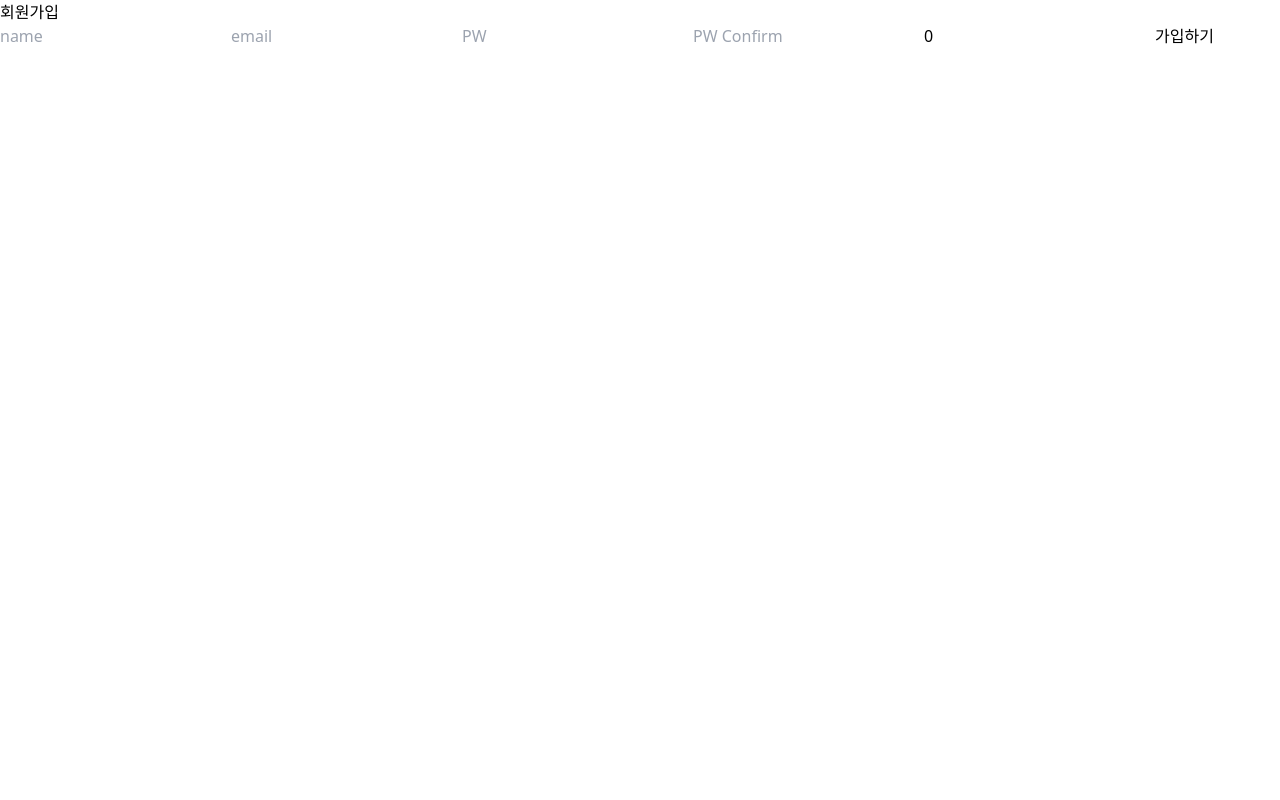
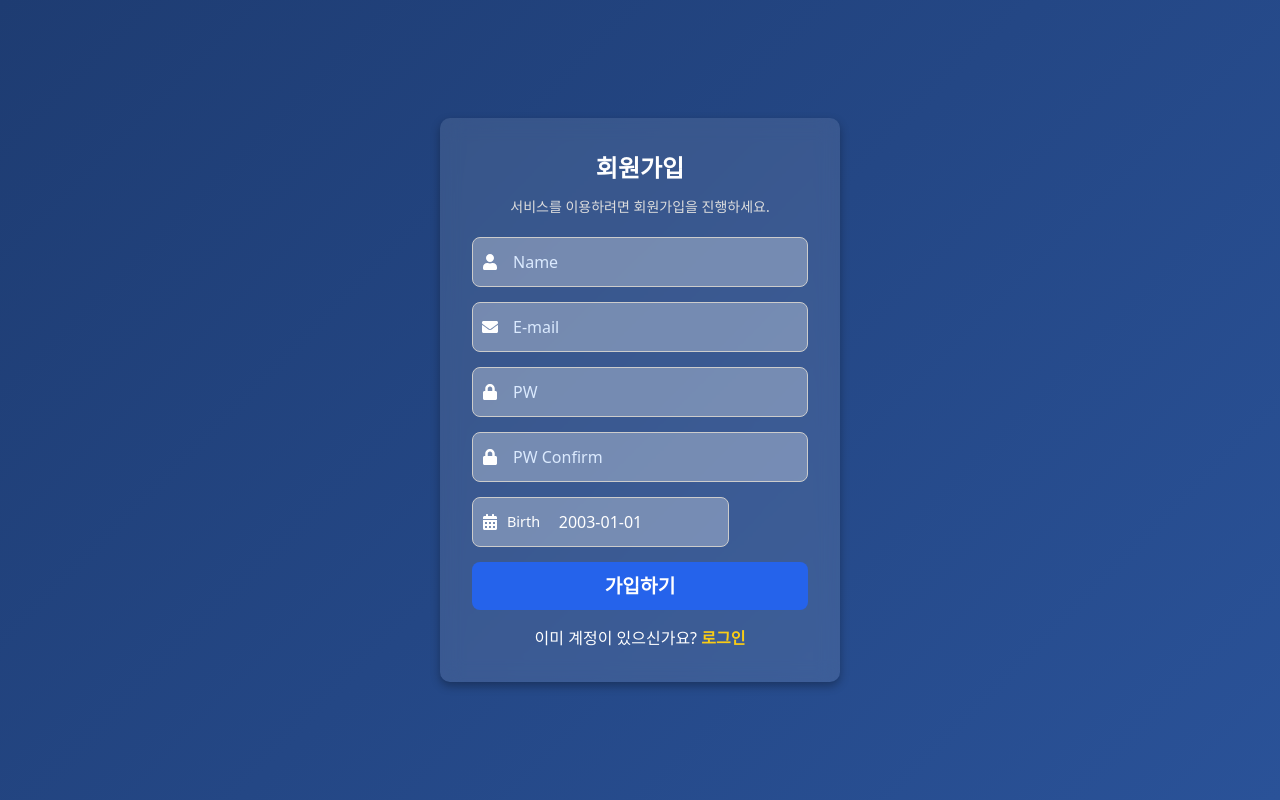
Before and after one commit to codeOccluter/atlas-tsproject, a Next.js app: page /auth/register in a window 1280 px wide. Built offline with nearby package versions, Linux system fonts and the light colour scheme.

Commit message:
2025.02.07 회원가입 UI/UX 수정 및 고도화 진행 중

```diff
--- a/app/login/page.tsx
+++ b/app/auth/login/page.tsx
@@ -2,7 +2,7 @@
 
 import { useState } from "react"
 import { useRouter } from "next/navigation"
-import "@/css/login/page.css"
+import "@/css/app/auth/login.css"
 
 export default function Login() {
 
--- a/app/auth/register/page.tsx
+++ b/app/auth/register/page.tsx
@@ -2,6 +2,10 @@
 
 import { useState } from "react"
 import { useRouter } from "next/navigation"
+import Link from "next/link"
+import "@/css/app/auth/register.css"
+import { FaEnvelope, FaUser, FaLock, FaCalendarAlt } from "react-icons/fa"
+import CustomCalendar from "@/components/auth/register/CustomCalendar"
 
 const Register = () => {
 
@@ -12,7 +16,7 @@ const Register = () => {
         name: "",
         password: "",
         confirmPassword: "",
-        age: 0,
+        age: new Date(2003, 0, 1),
         bio: "",
         posts: []
     })
@@ -21,6 +25,10 @@ const Register = () => {
 
     const handleChange = (e: React.ChangeEvent<HTMLInputElement>) => {
         setForm({ ...form, [e.target.name]: e.target.value })
+    }
+
+    const handleDateChange = (date: Date) => {
+        setForm({ ...form, age: date })
     }
 
     const handleSubmit = async (e: React.FormEvent) => {
@@ -53,46 +61,73 @@ const Register = () => {
 
     return (
         <div className="register-container">
-            <form onSubmit={handleSubmit} className="register-form">
-                <h2>회원가입</h2>
-                {error && <p className="error">{error}</p>}
+            <div className="register-box">
+                <h2 className="register-title">회원가입</h2>
+                <p className="register-subtitle">서비스를 이용하려면 회원가입을 진행하세요.</p>
+
+                <form className="register-form" onSubmit={handleSubmit}>
+                    <div className="input-group">
+                        <FaUser className="input-icon"/>
                         <input
                             type="text"
+                            className="register-input"
+                            placeholder="Name"
                             name="name"
-                    placeholder="name"
                             value={form.name}
                             onChange={handleChange}
                             required/>
+                    </div>
+                    <div className="input-group">
+                        <FaEnvelope className="input-icon"/>
                         <input
                             type="email"
+                            className="register-input"
+                            placeholder="E-mail"
                             name="email"
-                    placeholder="email"
                             value={form.email}
                             onChange={handleChange}
                             required/>
+                    </div>
+                    <div className="input-group">
+                        <FaLock className="input-icon"/>
                         <input
                             type="password"
+                            className="register-input"
+                            placeholder="PW"
                             name="password"
-                    placeholder="PW"
                             value={form.password}
                             onChange={handleChange}
                             required/>
+                    </div>
+                    <div className="input-group">
+                        <FaLock className="input-icon"/>
                         <input
                             type="password"
+                            className="register-input"
+                            placeholder="PW Confirm"
                             name="confirmPassword"
-                    placeholder="PW Confirm"
                             value={form.confirmPassword}
                             onChange={handleChange}
                             required/>
-                <input
-                    type="number"
-                    name="age"
-                    placeholder="age"
-                    value={form.age}
-                    onChange={handleChange}
-                    required/>
-                <button type="submit">가입하기</button>
+                    </div>
+                    <div className="input-group">
+                        <FaCalendarAlt className="input-icon"/>
+                        <span className="birth-text">Birth</span>
+                        <CustomCalendar
+                            selectedDate={form.age}
+                            onChange={handleDateChange}
+                        />
+                    </div>
+
+                    <button
+                        type="submit"
+                        className="register-button"
+                    >가입하기</button>
                 </form>
+
+                <p className="register-login-text"
+                >이미 계정이 있으신가요? <Link href="/auth/login" className="register-login-link">로그인</Link></p>
+            </div>
         </div>
     )
 }
--- a/app/posts/page.tsx
+++ b/app/posts/page.tsx
@@ -1,11 +1,10 @@
 "use client"
 
 import { useEffect, useState } from "react"
-<<<<<<< HEAD
+
 import "@/css/posts/index.css"
-=======
 import "@/css/posts/page.css"
->>>>>>> 66d2b0d (2 번째, commit (auth, jwt, cookies 등) 인증 적용)
+
 
 type Post = {
     _id: string,
--- /dev/null
+++ b/components/auth/register/CustomCalendar.tsx
@@ -0,0 +1,41 @@
+"use client"
+
+import { useState } from "react"
+import DatePicker from "react-datepicker"
+import "react-datepicker/dist/react-datepicker.css"
+import "@/css/components/auth/register/custom-calendar.css"
+
+
+interface CustomCalendarProps {
+    selectedDate: Date
+    onChange: (date: Date) => void
+}
+
+const CustomCalendar: React.FC<CustomCalendarProps> = ({ selectedDate, onChange }) => {
+
+    const [date, setDate] = useState(selectedDate || new Date(2003, 0, 1))
+
+    const handleChange = (newDate: Date) => {
+
+        setDate(newDate)
+        onChange(newDate)
+    }
+
+    return (
+        <div className="date-container">
+            <DatePicker
+                selected={selectedDate}
+                onChange={handleChange}
+                dateFormat="YYYY-MM-DD"
+                showYearDropdown
+                showMonthDropdown
+                scrollableYearDropdown
+                minDate={new Date(1900, 0, 1)}
+                maxDate={new Date()}
+                className="custom-datepicker"
+            />
+        </div>
+    )
+}
+
+export default CustomCalendar
--- /dev/null
+++ b/css/app/auth/register.css
@@ -0,0 +1,126 @@
+.register-container {
+    display: flex;
+    justify-content: center;
+    align-items: center;
+    height: 100vh;
+    background: linear-gradient(135deg, #1e3c72, #2a5298);
+}
+
+.register-box {
+    width: 400px;
+    padding: 2rem;
+    background: rgba(255, 255, 255, 0.1);
+    backdrop-filter: blur(10px);
+    border-radius: 10px;
+    box-shadow: 0px 4px 10px rgba(0, 0, 0, 0.3);
+    text-align: center;
+}
+
+.register-title {
+    font-size: 24px;
+    font-weight: bold;
+    color: #fff;
+    margin-bottom: 10px;
+}
+
+.register-subtitle {
+    font-size: 14px;
+    color: #ddd;
+    margin-bottom: 20px;
+}
+
+.register-form {
+    display: flex;
+    flex-direction: column;
+    gap: 15px;
+}
+
+.register-input {
+    width: 100%;
+    padding: 12px;
+    padding-left: 40px;
+    /* margin-bottom: 10px; */
+    border: 1px solid #ccc;
+    border-radius: 8px;
+    font-size: 1rem;
+    background: rgba(255, 255, 255, 0.3);
+    color: white;
+    transition: border-color 0.3s;
+}
+
+.register-input:focus {
+    border-color: #2563eb;
+    outline: none;
+}
+
+.input-group {
+    position: relative;
+    display: flex;
+    align-items: center;
+}
+
+.input-icon {
+    position: absolute;
+    top: 50%;
+    left: 10px;
+    transform: translateY(-50%);
+    color: white; /* 아이콘 색상 */
+    pointer-events: none;
+}
+
+.birth-text {
+    position: absolute;
+    top: 50%;
+    left: 35px;        /* 아이콘 오른쪽 35px 정도 떨어진 위치 */
+    transform: translateY(-50%);
+    color: white;
+    pointer-events: none;
+    font-size: 0.9rem; /* 필요에 따라 조정 */
+  }
+
+
+.error-message {
+    color: #ff6b6b;
+    font-weight: bold;
+    margin-bottom: 10px;
+}
+
+.register-input::placeholder {
+    color: #dbeafe;
+}
+
+.date-picker::-webkit-calendar-picker-indicator {
+    filter: invert(1);
+}
+
+.register-button {
+    width: 100%;
+    padding: 10px;
+    background: #2563eb;
+    color: white;
+    font-size: 1.2rem;
+    font-weight: bold;
+    border: none;
+    border-radius: 8px;
+    cursor: pointer;
+    transition: background 0.3s;
+}
+
+.register-button:hover {
+    background: #1e40af;
+}
+
+.register-login-text {
+    margin-top: 1rem;
+    color: white;
+}
+
+.register-login-link {
+    color: #facc15;
+    font-weight: bold;
+    text-decoration: none;
+}
+
+.register-login-link:hover {
+    text-decoration: underline;
+}
--- a/css/auth/register.css
+++ /dev/null
@@ -1,44 +0,0 @@
-.register-container {
-    display: flex;
-    justify-content: center;
-    align-items: center;
-    height: 100vh;
-}
-
-.register-form {
-    width: 350px;
-    padding: 20px;
-    border: 1px solid #ddd;
-    border-radius: 8px;
-    box-shadow: 0 2px 10px rgba(0, 0, 0, 0.1);
-    background: #fff;
-    display: flex;
-    flex-direction: column;
-}
-
-.register-form h2 {
-    text-align: center;
-    margin-bottom: 20px;
-}
-
-.register-form input {
-    padding: 10px;
-    margin-bottom: 10px;
-    border: 1px solid #ddd;
-    border-radius: 4px;
-}
-
-.register-form .error {
-    color: red;
-    text-align: center;
-    margin-bottom: 10px;
-}
-
-.register-form button {
-    padding: 10px;
-    background: #007bff;
-    color: white;
-    border: none;
-    border-radius: 4px;
-    cursor: pointer;
-}
--- /dev/null
+++ b/css/components/auth/register/custom-calendar.css
@@ -0,0 +1,46 @@
+.date-container {
+    display: flex;
+    justify-content: center;
+    align-items: center;
+    position: relative;
+}
+
+.custom-datepicker {
+    width: 100%;
+    padding: 12px;
+    border: 1px solid #ccc;
+    border-radius: 8px;
+    font-size: 16px;
+    background: rgba(255, 255, 255, 0.3); /* 입력창과 같은 배경색 */
+    color: white;
+    text-align: center;
+}
+
+.custom-datepicker:focus {
+    border-color: #2563eb;
+    outline: none;
+}
+
+/* 캘린더 팝업 스타일 */
+.react-datepicker {
+    font-family: "Arial", sans-serif;
+    background-color: #fff;
+    border-radius: 8px;
+    box-shadow: 0px 4px 10px rgba(0, 0, 0, 0.3);
+    padding: 1rem;
+}
+
+.react-datepicker__header {
+    background-color: #2563eb;
+    color: white;
+    border-radius: 8px 8px 0 0; /* 모서리 둥글게 */
+}
+
+.react-datepicker__day {
+    color: black;
+}
+
+.react-datepicker__day--selected {
+    background-color: #ff6b6b;
+    color: white;
+}
--- a/middleware.ts
+++ b/middleware.ts
@@ -10,7 +10,7 @@ export function middleware(req: NextRequest) {
     }
 
     if(!token) {
-        return NextResponse.redirect(new URL('/login', req.url))
+        return NextResponse.redirect(new URL('/auth/login', req.url))
     }
 
     try {
@@ -22,7 +22,7 @@ export function middleware(req: NextRequest) {
     }catch(err){
 
         console.error(`Invalid token: ${err}`)
-        return NextResponse.redirect(new URL('/login', req.url))
+        return NextResponse.redirect(new URL('/auth/login', req.url))
     }
 }
 
```
Also changed, not shown: css/app/auth/login.css (renamed from css/login/page.css, +6 -6 lines), package.json (+7 -2 lines), 1 other file (tests, documents, lock files or other folders). Lines whose indentation alone changed are shown as unchanged.
